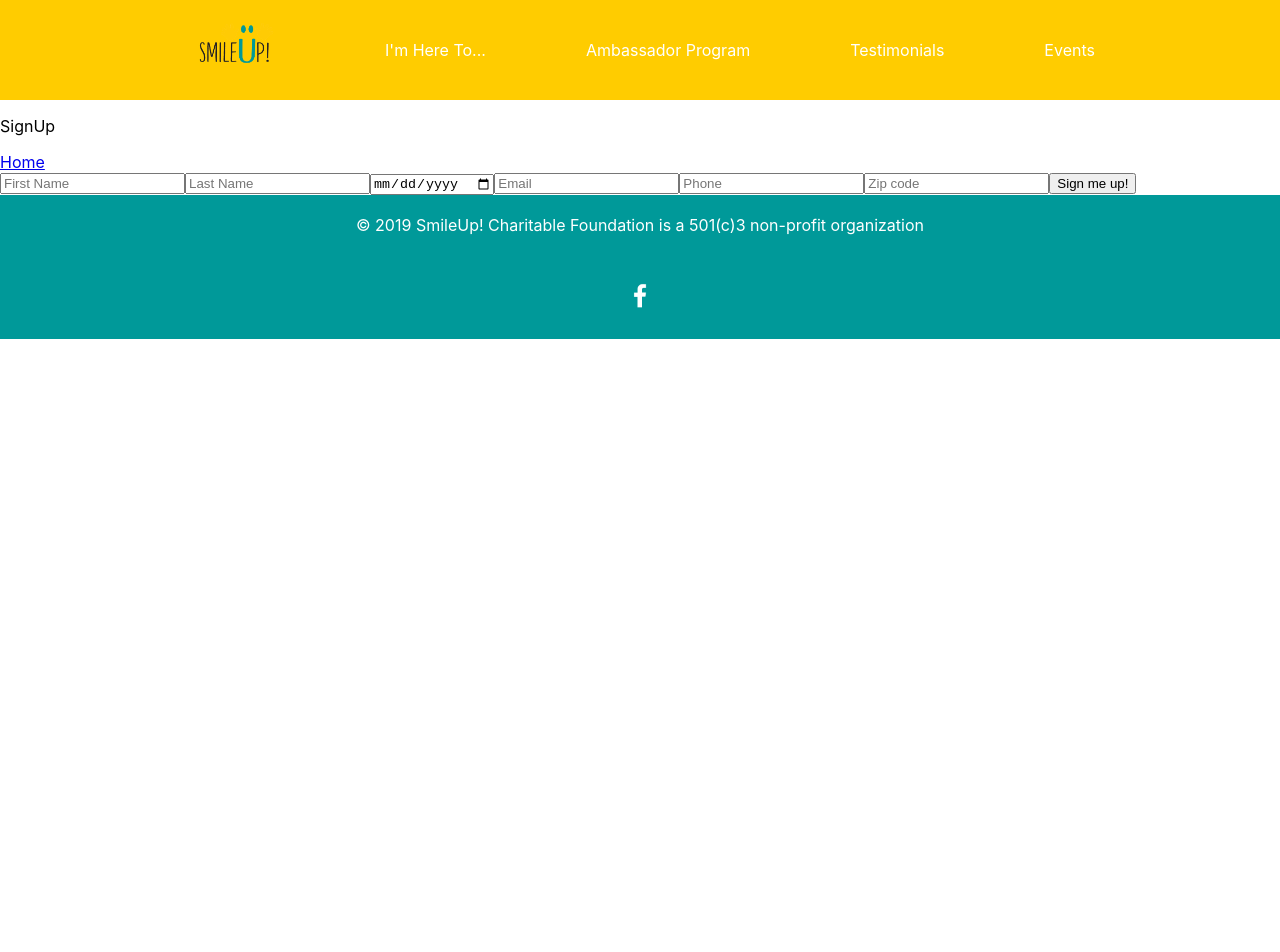
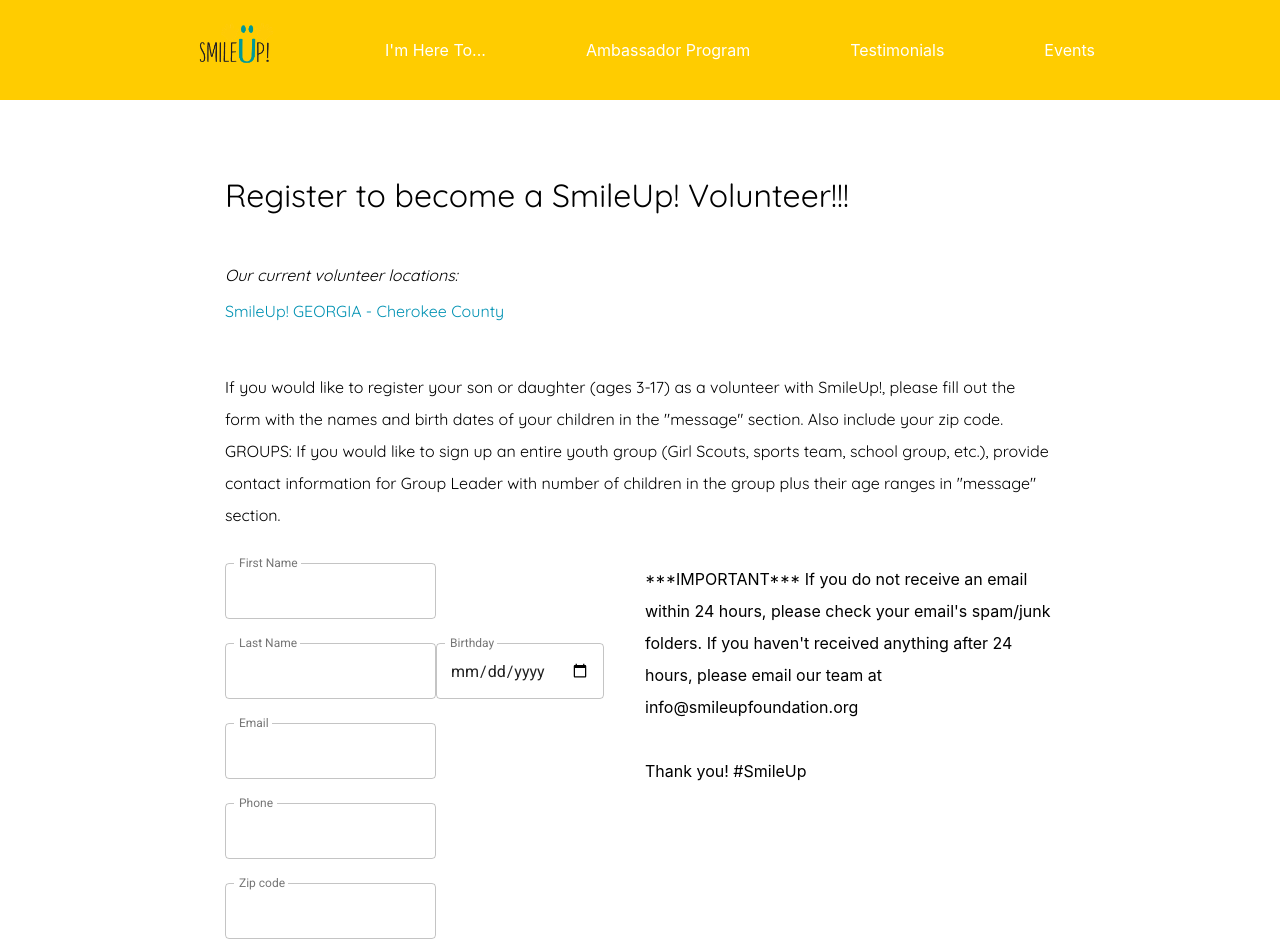
Before and after one commit to eddieatkinson/smileUp, a React (Create React App) app in the folder front-end/: page /signup in a window 1280 px wide. Shown: the top 952 px of the page. Before the commit the page ends 800 px from the top, so only its background shows below. Built offline with nearby package versions, Linux system fonts and the light colour scheme.

Commit message:
styled volunteer form

```diff
--- a/front-end/public/index.html
+++ b/front-end/public/index.html
@@ -15,6 +15,7 @@
       user's mobile device or desktop. See https://developers.google.com/web/fundamentals/web-app-manifest/
     -->
     <link rel="manifest" href="%PUBLIC_URL%/manifest.json" />
+    <link href="https://fonts.googleapis.com/css?family=Quicksand&display=swap" rel="stylesheet">
     <!--
       Notice the use of %PUBLIC_URL% in the tags above.
       It will be replaced with the URL of the `public` folder during the build.
--- a/front-end/src/containers/SignUp.js
+++ b/front-end/src/containers/SignUp.js
@@ -1,9 +1,15 @@
 import React, { Component } from 'react';
 import { connect } from 'react-redux';
 import { Link } from 'react-router-dom';
+import TextField from '@material-ui/core/TextField';
+import Button from '@material-ui/core/Button';
 
 import { emailCheck } from '../utilities';
 import SignUpAction from '../actions/SignUpAction';
+
+const inputLabelProps = {
+  shrink: true,
+};
 
 class SignUp extends Component {
   state = {
@@ -33,18 +39,90 @@
   }
   render() {
     return (
-      <div>
-        <p>SignUp</p>
-        <Link to='/'>Home</Link>
-        <form>
-          <input onChange={(event) => this.handleFieldChange(event, 'firstName')} type='text' placeholder='First Name' />
-          <input onChange={(event) => this.handleFieldChange(event, 'lastName')} type='text' placeholder='Last Name' />
-          <input onChange={(event) => this.handleFieldChange(event, 'birthday')} type='date' placeholder='Birthday' />
-          <input onChange={(event) => this.handleFieldChange(event, 'email')} type='email' placeholder='Email' />
-          <input onChange={(event) => this.handleFieldChange(event, 'phone')} type='tel' placeholder='Phone' />
-          <input onChange={(event) => this.handleFieldChange(event, 'zip')} type='text' placeholder='Zip code' />
-          <button onClick={this.handleSubmit.bind(this)} type='submit'>Sign me up!</button>
-        </form>
+      <div style={{marginTop: 75, marginBottom: 75, marginLeft: 225, marginRight: 225}}>
+        <div style={{fontFamily: 'Quicksand'}}>
+          <h1 style={{fontWeight: 400, marginBottom: 50}}>Register to become a SmileUp! Volunteer!!!</h1>
+          <p style={{fontStyle: 'italic'}}>Our current volunteer locations:</p>
+          <p style={{color: '#0092b3', marginBottom: 50}}>SmileUp! GEORGIA - Cherokee County</p>
+          <p style={{lineHeight: 2}}>
+            If you would like to register your son or daughter (ages 3-17) as a volunteer with SmileUp!, please fill out the form with the names and birth
+            dates of your children in the "message" section. Also include your zip code. GROUPS: If you would like to sign up an entire youth group (Girl
+            Scouts, sports team, school group, etc.), provide contact information for Group Leader with number of children in the group plus their age
+            ranges in "message" section.
+          </p>
+        </div>
+        <div style={{display: 'flex'}}>
+          <div style={{flex: 1, marginRight: 10}}>
+            <form>
+              <TextField
+                variant='outlined'
+                margin='normal'
+                onChange={(event) => this.handleFieldChange(event, 'firstName')}
+                type='text'
+                label='First Name'
+                InputLabelProps={inputLabelProps}
+              />
+              <TextField
+                variant='outlined'
+                margin='normal'
+                onChange={(event) => this.handleFieldChange(event, 'lastName')}
+                type='text'
+                label='Last Name'
+                InputLabelProps={inputLabelProps}
+              />
+              <TextField
+                variant='outlined'
+                margin='normal'
+                onChange={(event) => this.handleFieldChange(event, 'birthday')}
+                type='date'
+                label='Birthday'
+                InputLabelProps={inputLabelProps}
+              />
+              <TextField
+                variant='outlined'
+                margin='normal'
+                onChange={(event) => this.handleFieldChange(event, 'email')}
+                type='email'
+                label='Email'
+                InputLabelProps={inputLabelProps}
+              />
+              <TextField
+                variant='outlined'
+                margin='normal'
+                onChange={(event) => this.handleFieldChange(event, 'phone')}
+                type='tel'
+                label='Phone'
+                InputLabelProps={inputLabelProps}
+              />
+              <TextField
+                variant='outlined'
+                margin='normal'
+                onChange={(event) => this.handleFieldChange(event, 'zip')}
+                type='text'
+                label='Zip code'
+                InputLabelProps={inputLabelProps}
+              />
+              <TextField
+                variant='outlined'
+                margin='normal'
+                fullWidth
+                onChange={(event) => this.handleFieldChange(event, 'zip')}
+                type='text'
+                label='Message'
+                InputLabelProps={inputLabelProps}
+                multiline
+              />
+              <Button onClick={this.handleSubmit.bind(this)} type='submit'>Sign me up!</Button>
+            </form>
+          </div>
+          <div style={{flex: 1}}>
+            <p style={{fontWeight: 400, lineHeight: 2}}>
+            ***IMPORTANT*** If you do not receive an email within 24 hours, please check your email's spam/junk folders. If you haven't received anything
+            after 24 hours, please email our team at info@smileupfoundation.org<br/><br/>
+            Thank you! #SmileUp
+            </p>
+          </div>
+        </div>
       </div>
     )
   }
```
